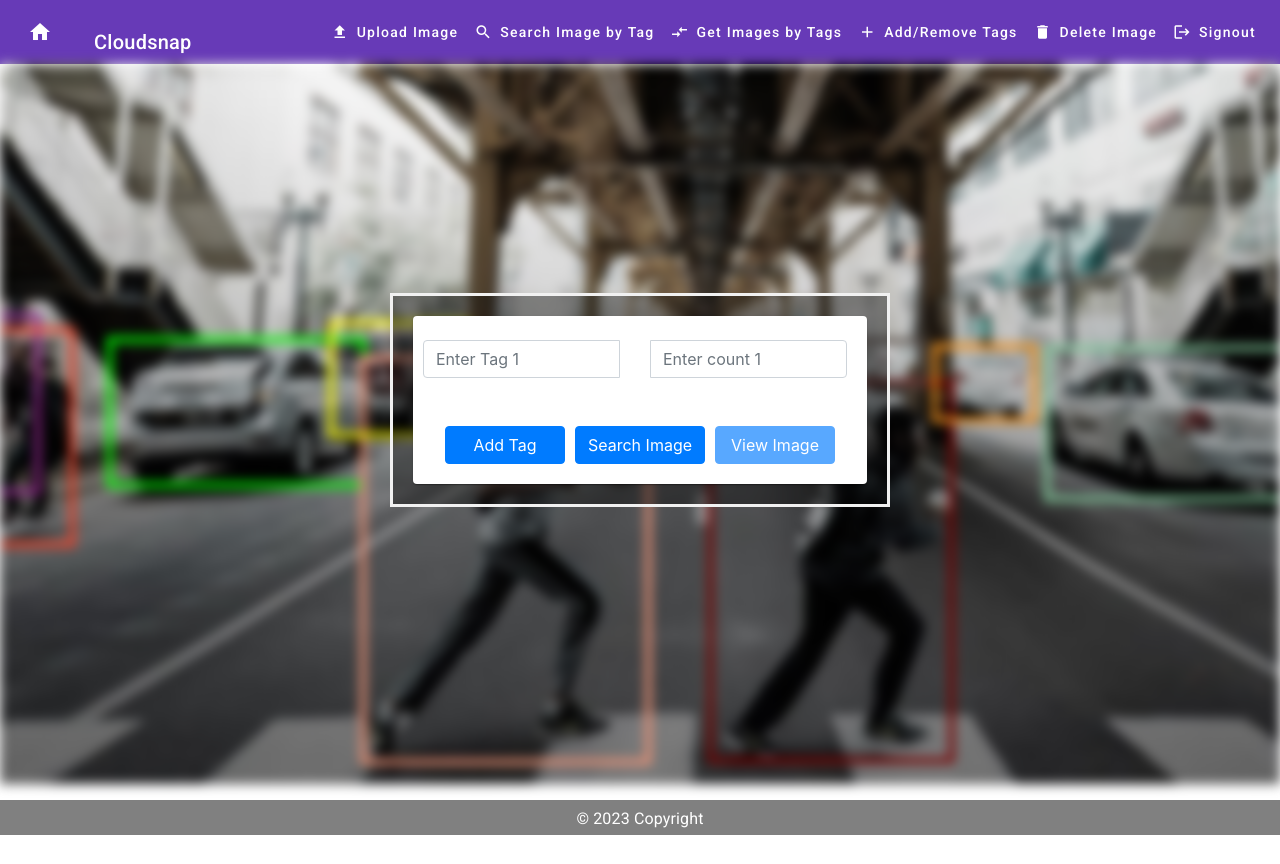
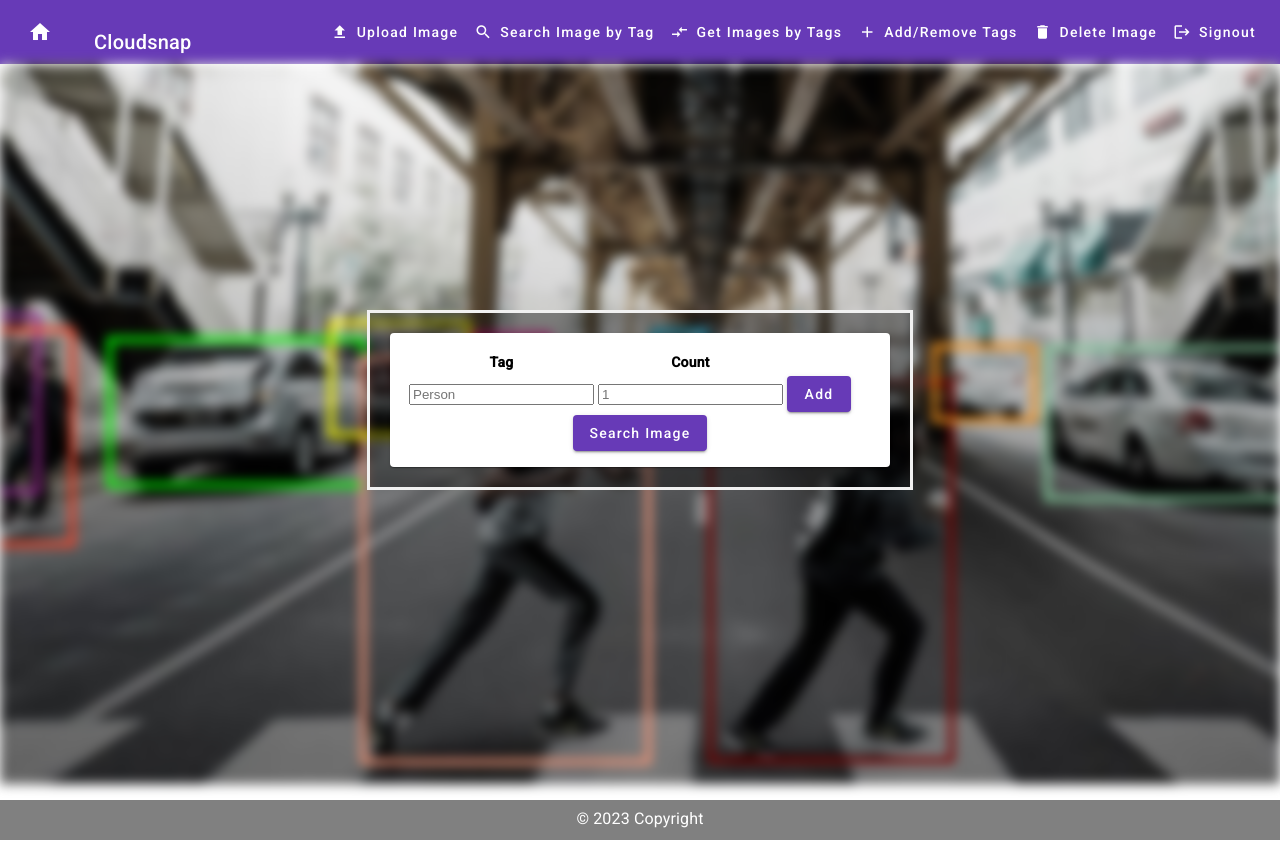
Before and after one commit to ShwetaKhed/GreenCalc, an Angular app: page /searchByTag in a window 1280 px wide. After the commit the page ends 840 px from the top, so only its background shows below. Built offline with nearby package versions, Linux system fonts and the light colour scheme.

Commit message:
mod files

```diff
--- a/src/app/add-remove-tag/add-remove-tag.component.css
+++ b/src/app/add-remove-tag/add-remove-tag.component.css
@@ -0,0 +1,43 @@
+.bg-img {
+  background-image: url("/assets/images/object_detection.jpg");
+  filter: blur(4px);
+  -webkit-filter: blur(6px);
+
+  height: 90%;
+  background-position: center;
+  background-repeat: no-repeat;
+  background-size: cover;
+  position: relative;
+}
+
+.bg-text {
+  background-color: rgb(0,0,0); /* Fallback color */
+  background-color: rgba(0,0,0, 0.4); /* Black w/opacity/see-through */
+
+  font-weight: bold;
+  border: 3px solid #f1f1f1;
+  position: absolute;
+  top: 50%;
+  left: 50%;
+  transform: translate(-50%, -50%);
+  z-index: 2;
+  width: 80%;
+  padding: 20px;
+  text-align: center;
+}
+
+.bg-text-2 {
+  background-color: rgb(0,0,0); /* Fallback color */
+  background-color: rgba(0,0,0, 0.4); /* Black w/opacity/see-through */
+
+  font-weight: bold;
+  border: 3px solid #f1f1f1;
+  position: absolute;
+  top: 50%;
+  left: 50%;
+  transform: translate(-50%, -50%);
+  z-index: 2;
+  width: 80%;
+  padding: 20px;
+  text-align: center;
+}
--- a/src/app/add-remove-tag/add-remove-tag.component.html
+++ b/src/app/add-remove-tag/add-remove-tag.component.html
@@ -1 +1,42 @@
-<p>add-remove-tag works!</p>
+<body>
+  <app-top-nav></app-top-nav>
+  <div class="bg-img">
+  </div>
+<div class="bg-text" style="width: 500px;">
+  <mat-card>
+    <mat-card-content>
+  <div [formGroup]="tagForm">
+    <input type="text"  class="form-control"  style="margin-left: 10px;margin-right: 20px;" aria-label="With textarea" name = "url" placeholder = "Enter url" ngModel/>
+
+      <mat-radio-group aria-label="Select an option">
+        <mat-radio-button value="1">Add Tags</mat-radio-button>
+        <mat-radio-button value="2">Delete Tags</mat-radio-button>
+      </mat-radio-group>
+
+    <table class="table">
+
+      <thead >
+        <tr>
+          <th scope="col">Tag</th>
+          <th scope="col">Count</th>
+        </tr>
+     </thead>
+     <tbody>
+       <ng-container formArrayName="tagData" *ngFor="let group of getFormControls.controls ; let i=index">
+          <tr [formGroupName]="i">
+             <td><input matInput formControlName="tag" placeholder="Person"></td>
+             <td><input matInput formControlName="count" placeholder="1"></td>
+             <td>
+               <button mat-raised-button color="primary" (click)="addTag()" *ngIf="getFormControls.controls.length == i+1">Add</button>
+               <button mat-raised-button color="primary" (click)="deleteTag(i)"*ngIf="getFormControls.controls.length !== i+1">Remove</button>
+             </td>
+         </tr>
+      </ng-container>
+   </tbody>
+  </table>
+</div>
+<button mat-raised-button color="primary" (click)="searchImage()" >Search Image</button>
+</mat-card-content>
+</mat-card>
+</div>
+</body>
--- a/src/app/add-remove-tag/add-remove-tag.component.ts
+++ b/src/app/add-remove-tag/add-remove-tag.component.ts
@@ -1,10 +1,75 @@
-import { Component } from '@angular/core';
+import { HttpClient } from '@angular/common/http';
+import { Component, OnInit } from '@angular/core';
+import { FormArray, FormBuilder, FormGroup } from '@angular/forms';
 
 @Component({
   selector: 'app-add-remove-tag',
   templateUrl: './add-remove-tag.component.html',
   styleUrls: ['./add-remove-tag.component.css']
 })
-export class AddRemoveTagComponent {
+export class AddRemoveTagComponent implements OnInit{
+  result: any
+  tagForm!: FormGroup;
+  tagData!: FormArray;
+  controls!: FormArray;
+  constructor(private formBuilder: FormBuilder, private http: HttpClient) { }
+  ngOnInit() {
+    this.tagForm = new FormGroup({
+      tagData:new FormArray([])
+    });
+    this.addTag();
+ }
+ ngAfterOnInit() {
+  this.controls = this.tagForm.get('tableRows') as FormArray;
+}
 
+createTag(): FormGroup {
+  return this.formBuilder.group({
+    tag: [''],
+    count: ['']
+  });
 }
+addTag(): void {
+   this.tagData = this.tagForm.get('tagData') as FormArray;
+   this.tagData.push(this.createTag());
+}
+deleteTag(index: number) {
+  const control = this.tagForm.get('tagData') as FormArray;
+  control.removeAt(index);
+}
+get getFormControls() {
+  const control = this.tagForm.get('tagData') as FormArray;
+  return control;
+}
+
+searchImage(){
+  let tags = this.tagForm.value.tagData;
+  if (tags.length == 1)
+  {
+    const searchtag$ = this.http.get("https://zrmhhypvvg.execute-api.us-east-1.amazonaws.com/initial/search1?tag1=" + this.tagForm.value.tagData[0].tag + "&tag2=" + this.tagForm.value.tagData[0].count);
+    searchtag$.subscribe(res => {
+                this.result = res;
+
+           });
+  }
+  else
+  {
+    const postData = new FormData();
+    const convertedData = {
+      "tags": this.tagForm.value.tagData.map((item: { tag: any; count: string; }) => ({
+        "tag": item.tag,
+        "count": parseInt(item.count)
+      }))
+    };
+    console.log(convertedData);
+    postData.append = this.tagForm.value.tagData;
+      this.http.post<any>(
+        "http://localhost:3000/api/searchTag",
+        convertedData
+      )
+      .subscribe(responseData => {
+        console.log(responseData);
+      });
+  }
+}
+}
--- a/src/app/app-routing.module.ts
+++ b/src/app/app-routing.module.ts
@@ -8,6 +8,7 @@ import { SearchImageByTagsComponent } from './search-image-by-tags/search-image-
 import { GetImageByTagsComponent } from './get-image-by-tags/get-image-by-tags.component';
 import { DeleteImageComponent } from './delete-image/delete-image.component';
 import { AddRemoveTagComponent } from './add-remove-tag/add-remove-tag.component';
+
 
 const routes: Routes = [
 { path: '', component: SignupComponent },
--- a/src/app/delete-image/delete-image.component.html
+++ b/src/app/delete-image/delete-image.component.html
@@ -22,23 +22,15 @@
 
   <div class="bg-text" style="width: 500px;">
            <mat-card>
-           <div style="height: 40px;">
-            <h3>Enter url of image </h3>
-            </div>
-            <form #userlogin = "ngForm">
+            <form #userlogin = "ngForm" (ngSubmit) = "onClickSubmit(userlogin.value)" >
+              <br/>
+              <div class="input-group">
+                  <input type="text"  class="form-control"  style="margin-left: 10px;margin-right: 20px;" aria-label="With textarea" name = "url" placeholder = "Enter url" ngModel/>
+                    </div>
+                <br/>
 
-                <mat-form-field class="example-full-width">
-                    <mat-label>url</mat-label>
-                    <input matInput  value="">
-                  </mat-form-field>
-                  <br>
-                  <a mat-raised-button color="primary" > Delete Image</a>
-                  <br>
-                  &nbsp;
+               <input type = "submit" style="margin-bottom: 20px; margin-right: 10px;"  class="btn btn-primary"  mat-raised-button color="primary" value ="Delete Image" >
 
-
-
-             </form>
-
+           </form>
           </mat-card>
   </div>
--- a/src/app/search-image-by-tags/search-image-by-tags.component.html
+++ b/src/app/search-image-by-tags/search-image-by-tags.component.html
@@ -1,52 +1,34 @@
-<!DOCTYPE html>
-<html lang="en">
-<app-top-nav></app-top-nav>
-
-
-<!DOCTYPE html>
-<html lang="en">
-<head>
-
-  <meta name="viewport" content="width=device-width, initial-scale=1">
-  <link rel="stylesheet" href="https://cdn.jsdelivr.net/npm/bootstrap@4.6.1/dist/css/bootstrap.min.css">
-  <script src="https://cdn.jsdelivr.net/npm/jquery@3.6.0/dist/jquery.slim.min.js"></script>
-  <script src="https://cdn.jsdelivr.net/npm/popper.js@1.16.1/dist/umd/popper.min.js"></script>
-  <script src="https://cdn.jsdelivr.net/npm/bootstrap@4.6.1/dist/js/bootstrap.bundle.min.js"></script>
-
-</head>
 <body>
-
+  <app-top-nav></app-top-nav>
   <div class="bg-img">
-
   </div>
-
-  <div class="bg-text" style="width: 500px;">
-           <mat-card>
-            <form #userlogin = "ngForm" (ngSubmit) = "onClickSubmit(userlogin.value)" >
-              <br/>
-              <div class="input-group">
-                  <input type="text"  class="form-control"  style="margin-left: 10px;margin-right: 20px;" aria-label="With textarea" name = "tag1" placeholder = "Enter Tag 1" ngModel/>
-                  <input type="text"  class="form-control" style="margin-left: 10px;margin-right: 20px;"  aria-label="With textarea" name = "count1" placeholder = "Enter count 1" ngModel/>
-                </div>
-                <br/>
-                <div class="input-group">
-                  <input type="text"  class="form-control"  style="margin-left: 10px;margin-right: 20px;" aria-label="With textarea" name = "tag2" placeholder = "Enter Tag 2" ngModel *ngIf="isHidden"/>
-                  <input type="text"  class="form-control" style="margin-left: 10px;margin-right: 20px;"  aria-label="With textarea" name = "count2" placeholder = "Enter count 2" ngModel  *ngIf="isHidden"/>
-                </div>
-                <br/>
-              <input (click)="addTags()" style="margin-bottom: 20px; margin-right: 10px; width: 120px;"  class="btn btn-primary"  mat-raised-button color="primary" value ="Add Tag" >
-              <input type = "submit" style="margin-bottom: 20px; margin-right: 10px;"  class="btn btn-primary"  mat-raised-button color="primary" value ="Search Image" >
-              <input (click)="viewImage()" [disabled]="isButtonDisabled" style="margin-bottom: 20px; width: 120px;"  class="btn btn-primary"  mat-raised-button color="primary" value ="View Image" >
-
-           </form>
-          </mat-card>
-  </div>
-  <div class="bg-text-2" style="width:500px; height: 420px;" *ngIf="isDivVisible" >
-  <mat-card style="height: 380px;">
-    <img [src]="imageUrl" alt="Image" style="width: 400px; height: 300px; margin: 25px; margin-bottom: 5px;">
-    <input (click)="closeImage()" style="width: 120px; margin-left: 160px;"  class="btn btn-primary"  mat-raised-button color="primary" value ="Close Window" >
-    </mat-card>
-
-
-
+<div class="bg-text" style="width: 500px;">
+  <mat-card>
+    <mat-card-content>
+  <div [formGroup]="tagForm">
+    <table class="table">
+      <thead >
+        <tr>
+          <th scope="col">Tag</th>
+          <th scope="col">Count</th>
+        </tr>
+     </thead>
+     <tbody>
+       <ng-container formArrayName="tagData" *ngFor="let group of getFormControls.controls ; let i=index">
+          <tr [formGroupName]="i">
+             <td><input matInput formControlName="tag" placeholder="Person"></td>
+             <td><input matInput formControlName="count" placeholder="1"></td>
+             <td>
+               <button mat-raised-button color="primary" (click)="addTag()" *ngIf="getFormControls.controls.length == i+1">Add</button>
+               <button mat-raised-button color="primary" (click)="deleteTag(i)"*ngIf="getFormControls.controls.length !== i+1">Remove</button>
+             </td>
+         </tr>
+      </ng-container>
+   </tbody>
+  </table>
 </div>
+<button mat-raised-button color="primary" (click)="searchImage()" >Search Image</button>
+</mat-card-content>
+</mat-card>
+</div>
+</body>
--- a/src/app/search-image-by-tags/search-image-by-tags.component.ts
+++ b/src/app/search-image-by-tags/search-image-by-tags.component.ts
@@ -1,5 +1,6 @@
-import { HttpClient, HttpParams } from '@angular/common/http';
-import { Component } from '@angular/core';
+import { HttpClient } from '@angular/common/http';
+import { Component, OnInit } from '@angular/core';
+import { FormArray, FormBuilder, FormGroup } from '@angular/forms';
 
 @Component({
   selector: 'app-search-image-by-tags',
@@ -7,112 +8,69 @@ import { Component } from '@angular/core';
   styleUrls: ['./search-image-by-tags.component.css']
 })
 
-export class SearchImageByTagsComponent {
+export class SearchImageByTagsComponent implements OnInit{
   result: any
-  isHidden: boolean = false;
-  imageUrl: string = ''
-  isDivVisible: boolean = false;
-  isButtonDisabled: boolean = true;
-  constructor(private http: HttpClient) { }
+  tagForm!: FormGroup;
+  tagData!: FormArray;
+  controls!: FormArray;
+  constructor(private formBuilder: FormBuilder, private http: HttpClient) { }
+  ngOnInit() {
+    this.tagForm = new FormGroup({
+      tagData:new FormArray([])
+    });
+    this.addTag();
+ }
+ ngAfterOnInit() {
+  this.controls = this.tagForm.get('tableRows') as FormArray;
+}
 
-  search(): void {
-
-    const searchtagmultiple$ = this.http.get(
-      "https://zrmhhypvvg.execute-api.us-east-1.amazonaws.com/initial/search1?tag1=orange&tag2=1");
-
-    searchtagmultiple$.subscribe(res => {
-                 this.result = res;
-                console.log(this.result[0]);
+createTag(): FormGroup {
+  return this.formBuilder.group({
+    tag: [''],
+    count: ['']
   });
 }
-
-  constructURL(baseURL: string, params: any): string {
-    let url = new URL(baseURL);
-
-    let httpParams = new HttpParams();
-    for (const key in params) {
-      if (params.hasOwnProperty(key)) {
-        httpParams = httpParams.set(key, params[key]);
+addTag(): void {
+   this.tagData = this.tagForm.get('tagData') as FormArray;
+   this.tagData.push(this.createTag());
 }
+deleteTag(index: number) {
+  const control = this.tagForm.get('tagData') as FormArray;
+  control.removeAt(index);
+}
+get getFormControls() {
+  const control = this.tagForm.get('tagData') as FormArray;
+  return control;
 }
 
-    url.search = httpParams.toString();
-    return url.toString();
-  }
+searchImage(){
+  let tags = this.tagForm.value.tagData;
+  if (tags.length == 1)
+  {
+    const searchtag$ = this.http.get("https://zrmhhypvvg.execute-api.us-east-1.amazonaws.com/initial/search1?tag1=" + this.tagForm.value.tagData[0].tag + "&tag2=" + this.tagForm.value.tagData[0].count);
+    searchtag$.subscribe(res => {
+                this.result = res;
 
-  onClickSubmit(data:any) {
-    this.result = "";
-    if ( data.tag1 == undefined || data.count1 == undefined){
-      alert("Please enter")
-      return
-    }
-    console.log(data)
-    var length = 0
-    const keys = Object.keys(data);
-    const tagLength = keys.filter(key => key.startsWith('tag') && data[key] !== '').length;
-    const countLength = keys.filter(key => key.startsWith('count') && data[key] !== '').length;
-
-    if (tagLength == countLength){
-      length = tagLength
-    } else {
-      length = tagLength - 1
-    }
-    console.log(length)
-    const baseURL = 'https://zrmhhypvvg.execute-api.us-east-1.amazonaws.com/initial/search1';
-
-
-
-
-
-    const constructedURL = this.constructURL(baseURL, data);
-
-    this.http.get(constructedURL).subscribe((data) => {
-      // Handle response data
            });
-
-   /* if (this.isHidden)
-    {
-      alert("sdhfbs")
-      var url = "https://zrmhhypvvg.execute-api.us-east-1.amazonaws.com/initial/search1?tag1="+ data.tag1 + "&tag2=" +"1"
-
   }
   else
   {
-      var url = "https://zrmhhypvvg.execute-api.us-east-1.amazonaws.com/initial/search1?tag1="+ data.tag1 + "&tag2=" +data.count1
-    }
-    const searchtag$ = this.http.get("https://zrmhhypvvg.execute-api.us-east-1.amazonaws.com/initial/search1?tag1=elephant&tag2=1");
-
-    searchtag$.subscribe(res => {
-                this.result = res;
-                console.log(this.result);
-                if (this.result != 0)
-                {
-                  this.isButtonDisabled = false;
-                }
-                else{
-                  alert("No image found try again");
-                }
-           });*/
-
- }
-
-
- viewImage(){
- /* console.log(this.result[0])
-  this.isDivVisible = true;
-  this.imageUrl = this.result[0];//"https://imageupload1.s3.amazonaws.com/000000023401.jpg?AWSAccessKeyId=ASIA5JYTWFJ6DKPV26WK&Signature=Kt4Z%2Fv%2Bc%2F67vxqjdUUfc1WvlPNk%3D&x-amz-security-token=IQoJb3JpZ2luX2VjEGYaCXVzLWVhc3QtMSJHMEUCIGfMC2PTRd2vqqEfcANIWGgdbbqRIhvTRLAKjuOIdPmPAiEA%2BFAq4Fu7wfnepL7Dc9Osor0cKW6IeZj0Gt7%2BdQQ5%2BVcq7QIInv%2F%2F%2F%2F%2F%2F%2F%2F%2F%2FARAAGgw5MTQzMzI0NjE2OTIiDNeUkX1lzRtHvVS%2B8SrBAj0ZwBPH%2BWzVdpf%2B2nGLX2wv9bjjQ9cn78PfUcZHA%2FUUIHzZ%2BROA86g1%2FjUX7uD65ouigsoD8vCgAZ32z3gNHOuAE5VI4SubkVIN%2B%2BszZ%2BbWNlZk6a%2Bb5cIPR3oy6giXCjasCRTVL%2Fo7WENIY9O9RwG8k9j%2F4xdQeA3k6r%2BERir48hqM784DKGAZiC8xDZEPj7wlYw%2Fzxz%2BoXMynGYkDn4UoiHbseIvD2v99AlsvgNtx0YjP3EZcq1sOXsLebUIpQWBzKXOMZnTM0tuV6RvGgRTZLLOLZhv845TpslZteLaGs%2FspVDr0Ft3TwVU3JLoX6u12dcMj6FXyUagRDmfAtWm5zvShVwomkHXfThOYXZGldf5M6Lecrn%2FSkJ0Ce16GiF46Zi6ekEqsddCVIBCaKMS1%2FOYSK%2BssHxiN9pJDiJaNPDDgr9ujBjqeATidSMmohbtEQWqXhaYsjw0DqlSqojWu%2BYCYnLi6%2B%2FNYMmEoESS4Emr7BvwYjzLCWwqF3ZQ9QvyhOjkP9jhlrI7fL7Rt3bVMFbckea%2FV4mxdqV1ZuayTy1N4dx0IzMig7%2BI6V6D6mRiwWq14zhfpwUrE0LGbbcDnaalMHKJgPMm9jeaCNgvF4VzzUAaLb67pITaS354%2BplL4WRvE8hd6&Expires=1685510809"
-  */
- this.http.get<any>('http://localhost:3000/api/uploadfile').subscribe(res => {
-    console.log(res)
+    const postData = new FormData();
+    const convertedData = {
+      "tags": this.tagForm.value.tagData.map((item: { tag: any; count: string; }) => ({
+        "tag": item.tag,
+        "count": parseInt(item.count)
+      }))
+    };
+    console.log(convertedData);
+    postData.append = this.tagForm.value.tagData;
+      this.http.post<any>(
+        "http://localhost:3000/api/searchTag",
+        convertedData
+      )
+      .subscribe(responseData => {
+        console.log(responseData);
       });
-
-}
-
-addTags(){
- this.isHidden = true
- }
-
- closeImage(){
-  this.isDivVisible = false;
   }
 }
+}
--- a/src/app/upload-image/upload-image.component.html
+++ b/src/app/upload-image/upload-image.component.html
@@ -1,27 +1,9 @@
 <!DOCTYPE html>
 <html lang="en">
-<head>
-  <title>Bootstrap 4 Website Example</title>
-  <meta charset="utf-8">
-  <meta name="viewport" content="width=device-width, initial-scale=1">
-  <link rel="stylesheet" href="https://cdn.jsdelivr.net/npm/bootstrap@4.6.1/dist/css/bootstrap.min.css">
-  <script src="https://cdn.jsdelivr.net/npm/jquery@3.6.0/dist/jquery.slim.min.js"></script>
-  <script src="https://cdn.jsdelivr.net/npm/popper.js@1.16.1/dist/umd/popper.min.js"></script>
-  <script src="https://cdn.jsdelivr.net/npm/bootstrap@4.6.1/dist/js/bootstrap.bundle.min.js"></script>
-  <style>
-  .fakeimg {
-    height: 200px;
-    background: #aaa;
-  }
-  </style>
-</head>
 <body>
-
   <app-top-nav></app-top-nav>
   <div class="bg-img">
-
   </div>
-
   <div class="bg-text" style="width: 500px;">
            <mat-card>
 
```
Also changed, not shown: src/app/app.module.ts (+6 -2 lines), src/app/delete-image/delete-image.component.ts (+13 -0 lines), src/app/search-image-by-tags/search-image-by-tags.component.css (line endings or trailing spaces), 9 other files (tests, documents, lock files or other folders). Lines whose indentation alone changed are shown as unchanged.
